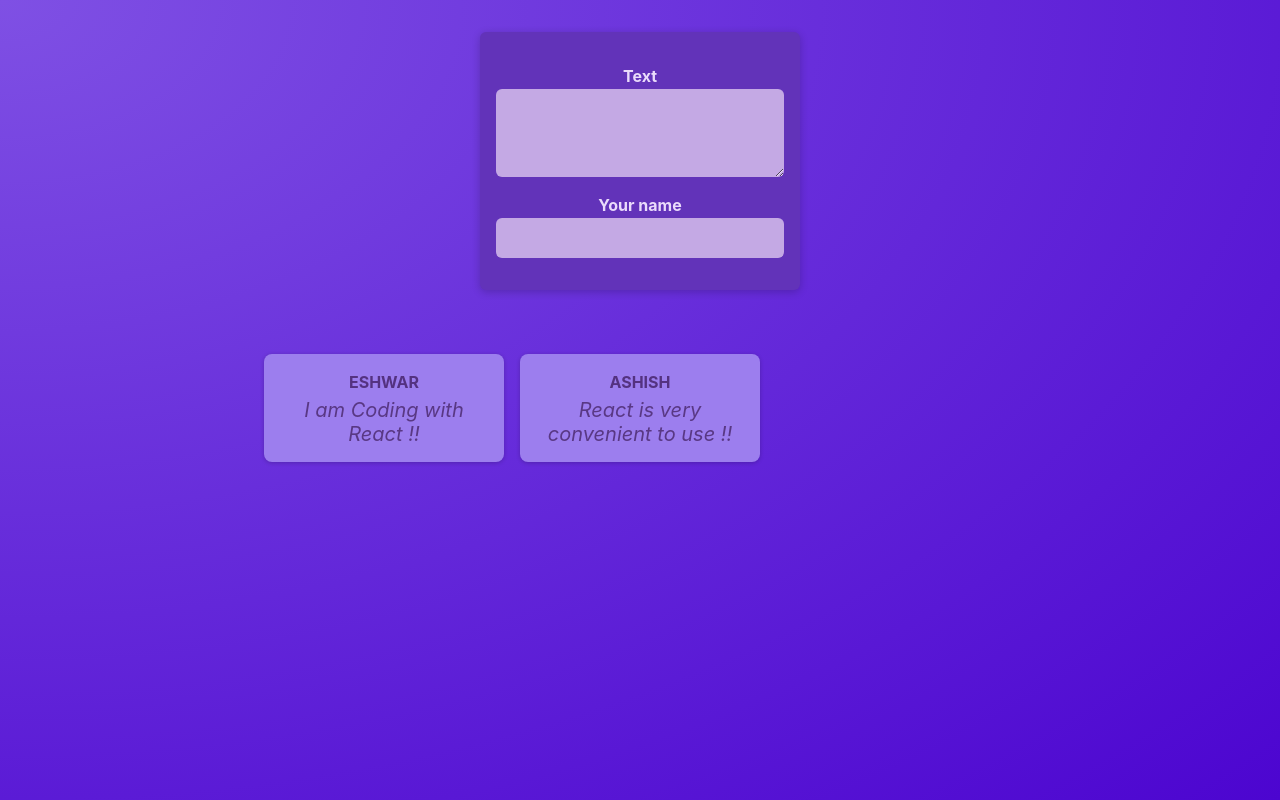
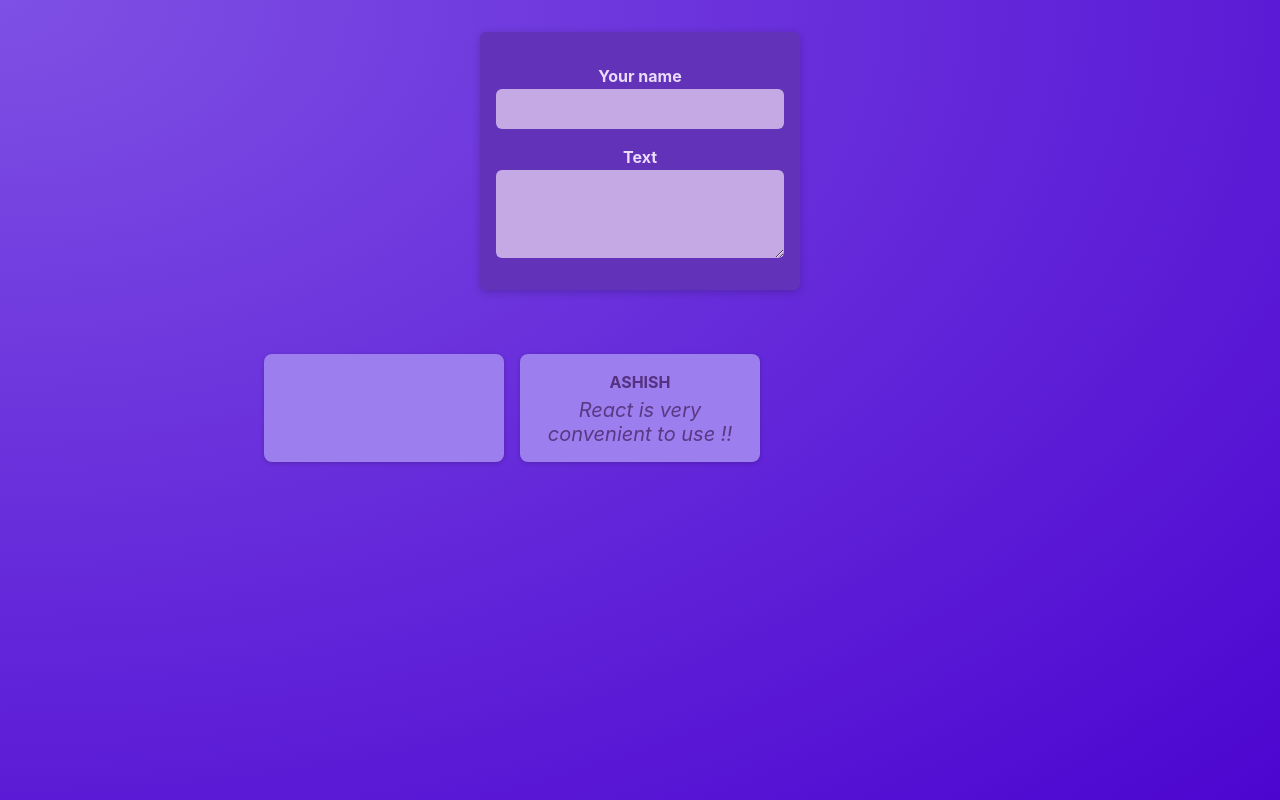
Before and after one commit to Eshwar-MS/React-Demo, a React (Vite) app: page / in a window 1280 px wide. Built offline with nearby package versions, Linux system fonts and the light colour scheme.

Commit message:
Lifting State up

```diff
--- a/src/Components/NewPost.jsx
+++ b/src/Components/NewPost.jsx
@@ -1,28 +1,16 @@
 import { useState } from "react";
 import classes from "./NewPost.module.css";
 
-function NewPost() {
-  const [updatedText, setUpdatedText] = useState("");
-  //The useState() hook not only stores a value but also tells React to re-render the component whenever the state is updated.
-  // updatedText: A state variable that holds the current value of the textarea.
-  // setUpdatedText: A function provided by useState to update the value of updatedText.
-  // Initial Value: The state is initialized with an empty string ("").
-
-  function changeBodyHandler(event) {
-    setUpdatedText(event.target.value);
-    //setUpdatedText(event.target.value) updates the state with the new value, triggering a re-render.
-  }
-
+function NewPost(props) {
   return (
     <form className={classes.form}>
       <p>
+        <label htmlFor="name">Your name</label>
+        <input type="text" id="name" required onChange={props.onAuthorChange} />
+      </p>
+      <p>
         <label htmlFor="body">Text</label>
-        <textarea id="body" required rows={3} onChange={changeBodyHandler} />
-      </p>
-      <p>{updatedText}</p>
-      <p>
-        <label htmlFor="name">Your name</label>
-        <input type="text" id="name" required />
+        <textarea id="body" required rows={3} onChange={props.onBodyChange} />
       </p>
     </form>
   );
--- a/src/Components/PostsList.jsx
+++ b/src/Components/PostsList.jsx
@@ -1,13 +1,31 @@
 import NewPost from "./NewPost";
 import Post from "./Post";
 import styles from "./PostsList.module.css";
+import { useState } from "react";
 
 function PostsList() {
+  const [updatedText, setUpdatedText] = useState("");
+  const [updatedAuthor, setUpdatedAuthor] = useState("");
+  //The useState() hook not only stores a value but also tells React to re-render the component whenever the state is updated. //any chsnges in these two states the whole (PostsList ) component will be rendered againn
+  // updatedText: A state variable that holds the current value of the textarea.
+  // setUpdatedText: A function provided by useState to update the value of updatedText.
+  // Initial Value: The state is initialized with an empty string ("").
+
+  function bodyChangeHandler(event) {
+    setUpdatedText(event.target.value);
+    //setUpdatedText(event.target.value) updates the state with the new value, triggering a re-render.
+  }
+  function authorChangeHandler(event) {
+    setUpdatedAuthor(event.target.value);
+  }
   return (
     <>
-      <NewPost />
+      <NewPost
+        onBodyChange={bodyChangeHandler}
+        onAuthorChange={authorChangeHandler}
+      />
       <ul className={styles.posts}>
-        <Post author="Eshwar" message="I am Coding with React !!" />
+        <Post author={updatedAuthor} message={updatedText} />
         <Post author="Ashish" message="React is very convenient to use !!" />
       </ul>
     </>
```
